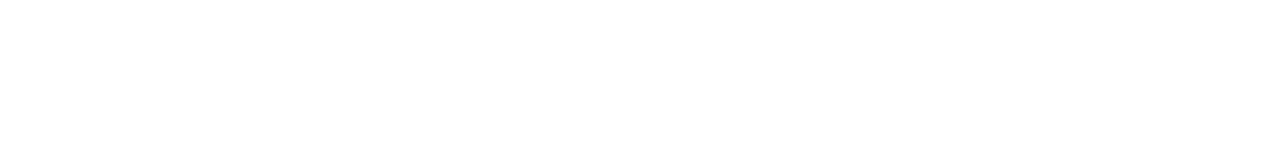
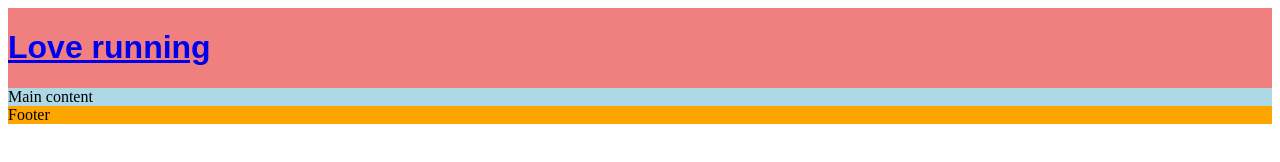
Before and after one commit to Cosh66/love-running, a plain HTML site: page index.html in a window 1280 px wide. Drawn offline with Linux system fonts and the light colour scheme.

Commit message:
Add logo to header and apply Oswald font

```diff
--- a/assets/style.css
+++ b/assets/style.css
@@ -1,3 +1,18 @@
+
+header {
+    background-color: lightcoral;
+}
+
+h1 {
+    font-family: "oswald" , sans-serif;
+}
+main {
+    background-color: lightblue;
+}
+footer {
+    background-color: orange
+}
+
 * {
     padding: 0;
     margin: 0
--- a/index.html
+++ b/index.html
@@ -13,6 +13,16 @@
 </head>
 <body>
 
+    <header>
+        <a href="index.html">
+            <h1 id="logo">Love running</h1>
+        </a>
+    </header>
+
+    <main>Main content</main>
+
+    <footer>Footer</footer>
+
 
 
 
```
